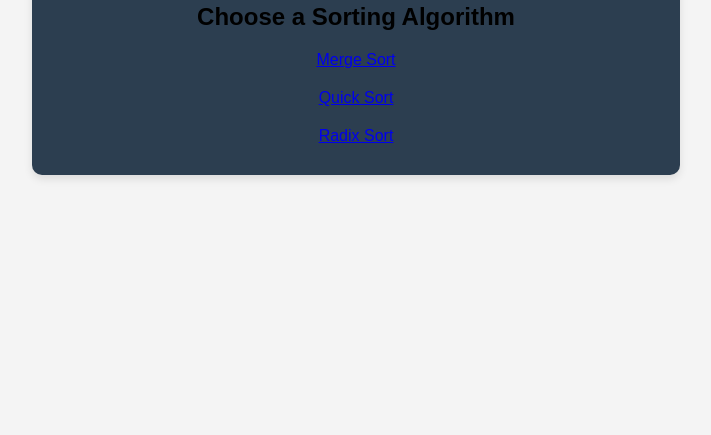
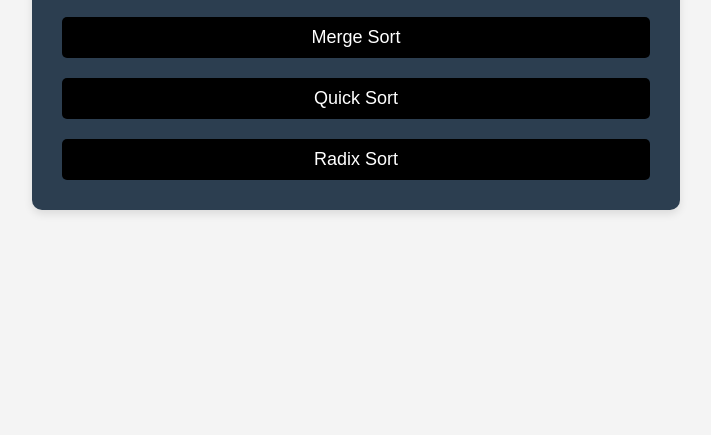
Before and after one commit to Anshulchhikara/visualization-sorting-methods-in-python, a plain HTML site: page index.html in a window 1280 px wide. Shown: the part 365-800 px from the top of the page, without its empty margins (284-995 px from the left). Drawn offline with Linux system fonts and the light colour scheme.

Commit message:
Update index.html

```diff
--- a/index.html
+++ b/index.html
@@ -5,6 +5,59 @@
     <meta name="viewport" content="width=device-width, initial-scale=1.0">
     <title>Welcome to Visualise Sorting Methods</title>
     <link rel="stylesheet" href="styles.css">
+    <style>
+        body {
+            font-family: Arial, sans-serif;
+            background-color: #f4f4f4;
+            margin: 0;
+            padding: 0;
+            display: flex;
+            justify-content: center;
+            align-items: center;
+            height: 100vh;
+        }
+
+        .container {
+            text-align: center;
+            background-color: #2c3e50;
+            padding: 30px;
+            border-radius: 10px;
+            box-shadow: 0 4px 8px rgba(0, 0, 0, 0.1);
+        }
+
+        h1 {
+            color: #ecf0f1;
+            margin-bottom: 20px;
+        }
+
+        h2 {
+            color: #ecf0f1;
+        }
+
+        .buttons {
+            display: flex;
+            flex-direction: column;
+            gap: 20px;
+        }
+
+        .button {
+            padding: 10px 20px;
+            font-size: 18px;
+            color: white; /* Sets the link text color to white */
+            background-color: black;
+            border: none;
+            border-radius: 5px;
+            text-decoration: none;
+            display: inline-block;
+            text-align: center;
+            cursor: pointer;
+            transition: background-color 0.3s ease;
+        }
+
+        .button:hover {
+            background-color: #2980b9;
+        }
+    </style>
 </head>
 <body>
 
@@ -17,5 +70,6 @@
             <a href="radix sort/radixsort.html" class="button" target="_blank">Radix Sort</a>
         </div>
     </div>
+
 </body>
 </html>
```
